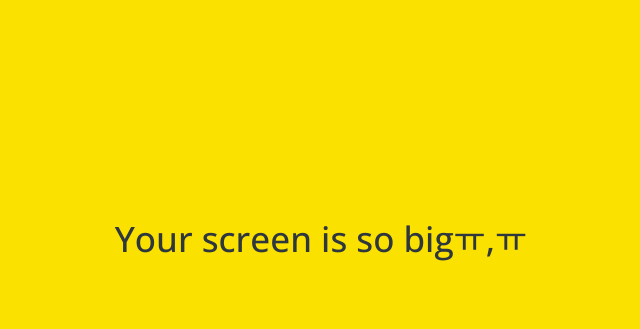
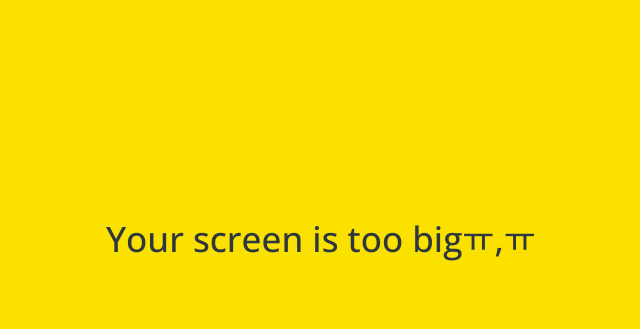
Before and after one commit to omaaan/kokoa-clone-2022, a plain HTML site: page index.html in a window 1280 px wide. Shown: the part 162-491 px from the top of the page, without its empty margins (319-959 px from the left). Drawn offline with nearby package versions, Linux system fonts and the light colour scheme.

Commit message:
so -> too

```diff
--- a/index.html
+++ b/index.html
@@ -35,7 +35,7 @@
 
       <a href="#">Find Kokoa account or password</a>
     </form>
-    <div id="no-mobile"><span>Your screen is so bigㅠ,ㅠ</span></div>
+    <div id="no-mobile"><span>Your screen is too bigㅠ,ㅠ</span></div>
 
     <script
       src="https://kit.fontawesome.com/6478f529f2.js"
```
